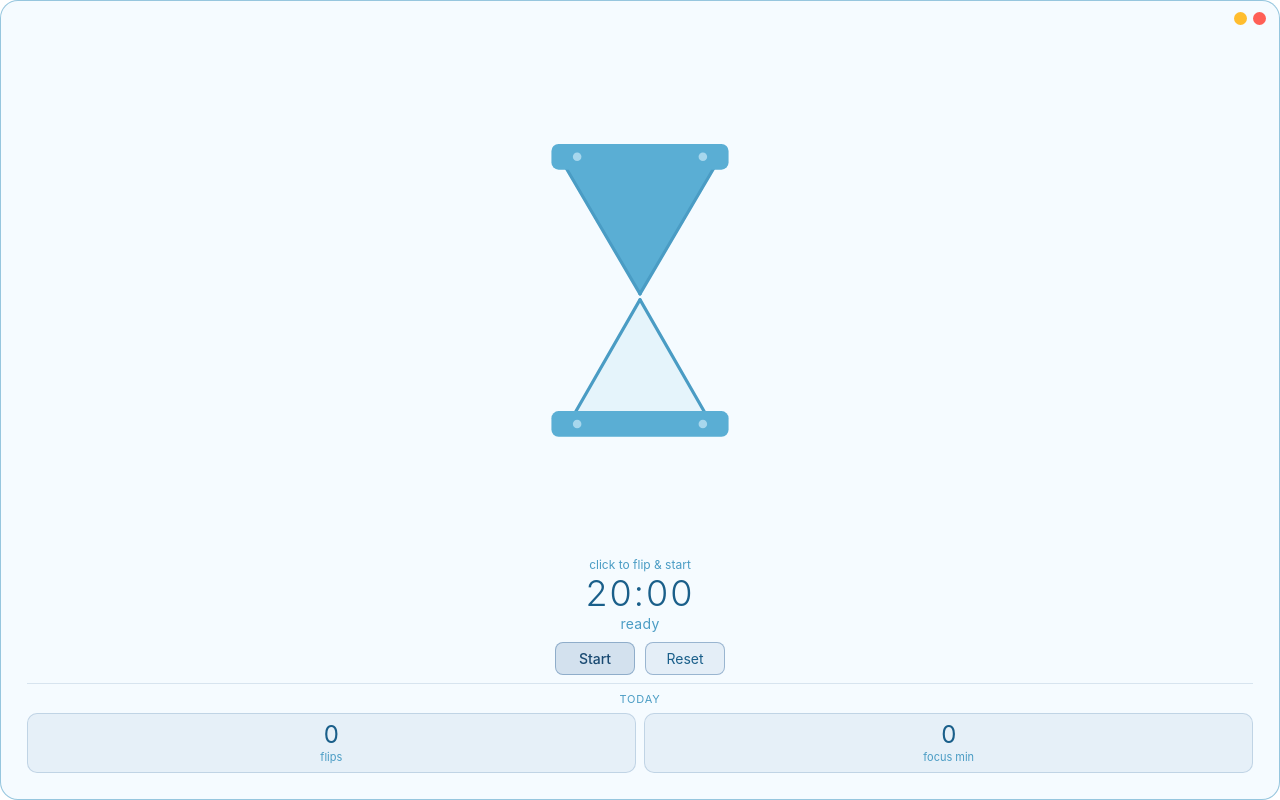
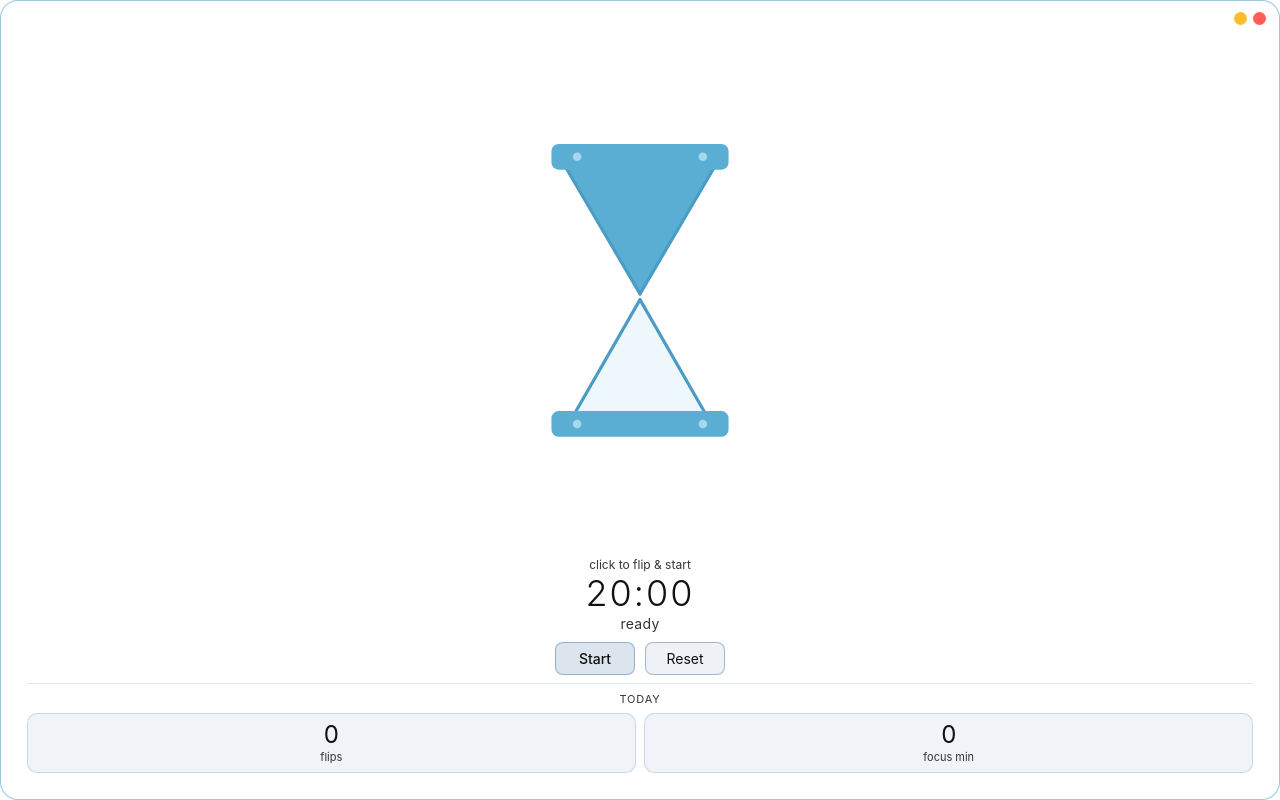
Before and after one commit to hesammoeinedin/focus-sand-clock, an Electron app: page index.html in a window 1280 px wide. Drawn offline with Linux system fonts and the light colour scheme; no server answers.

Commit message:
Update widget: white background, black text for better readability

```diff
--- a/index.html
+++ b/index.html
@@ -19,7 +19,7 @@
     .widget {
       width: 100vw;
       height: 100vh;
-      background: rgba(180,220,255,0.13);
+      background: rgba(255,255,255,0.92);
       border-radius: 18px;
       border: 1.5px solid rgba(74,156,196,0.55);
       display: flex;
@@ -75,7 +75,7 @@
 
     .flip-hint {
       font-size: clamp(9px, 2vw, 12px);
-      color: #4a9cc4;
+      color: #333333;
       margin-top: 2px;
       margin-bottom: 2px;
       flex-shrink: 0;
@@ -84,7 +84,7 @@
     .time-display {
       font-size: clamp(22px, 6vw, 36px);
       font-weight: 300;
-      color: #1a5f8a;
+      color: #111111;
       letter-spacing: 2px;
       flex-shrink: 0;
       -webkit-app-region: no-drag;
@@ -93,7 +93,7 @@
 
     .status {
       font-size: clamp(11px, 2.2vw, 14px);
-      color: #4a9cc4;
+      color: #333333;
       letter-spacing: 0.3px;
       min-height: 1.4em;
       flex-shrink: 0;
@@ -125,7 +125,7 @@
     button.ctrl {
       border: 1px solid rgba(42,96,150,0.4);
       background: rgba(42,96,150,0.08);
-      color: #1a5f8a;
+      color: #111111;
       border-radius: 8px;
       padding: clamp(4px, 1vw, 7px) clamp(10px, 3vw, 18px);
       font-size: clamp(11px, 2.2vw, 14px);
@@ -138,7 +138,7 @@
     button.ctrl:hover { background: rgba(42,96,150,0.16); }
     button.ctrl.primary {
       background: rgba(42,96,150,0.16);
-      color: #1a4a72;
+      color: #111111;
       font-weight: 500;
     }
     button.ctrl.primary:hover { background: rgba(42,96,150,0.28); }
@@ -155,7 +155,7 @@
 
     .stats-label {
       font-size: clamp(8px, 1.8vw, 11px);
-      color: #4a9cc4;
+      color: #333333;
       letter-spacing: 0.8px;
       text-transform: uppercase;
       margin-bottom: clamp(3px, 1vw, 7px);
@@ -179,13 +179,13 @@
     .stat-val {
       font-size: clamp(16px, 4.5vw, 24px);
       font-weight: 400;
-      color: #1a5f8a;
+      color: #111111;
       line-height: 1.1;
     }
 
     .stat-lbl {
       font-size: clamp(8px, 1.8vw, 11px);
-      color: #4a9cc4;
+      color: #333333;
       margin-top: 2px;
     }
 
@@ -208,7 +208,7 @@
       height: 100vh;
       border-radius: 14px;
       border: 1.5px solid rgba(74,156,196,0.55);
-      background: rgba(180,220,255,0.13);
+      background: rgba(255,255,255,0.92);
       flex-direction: column;
       align-items: center;
       justify-content: center;
@@ -237,7 +237,7 @@
     .mini-time-lbl {
       font-size: 12px;
       font-weight: 400;
-      color: #1a5f8a;
+      color: #111111;
       letter-spacing: 1px;
     }
     .mini-run-dot {
```
